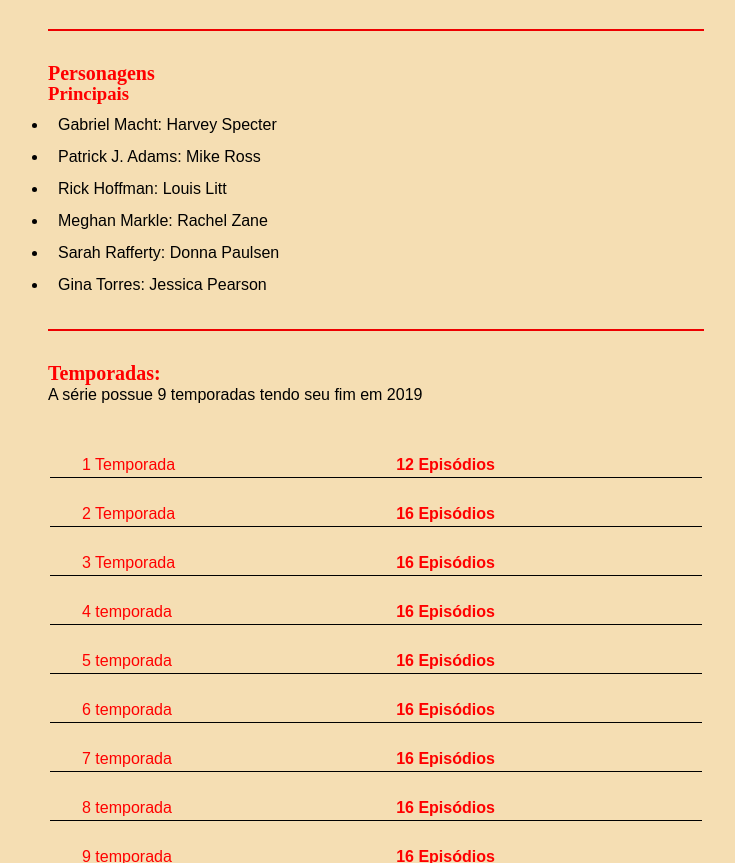
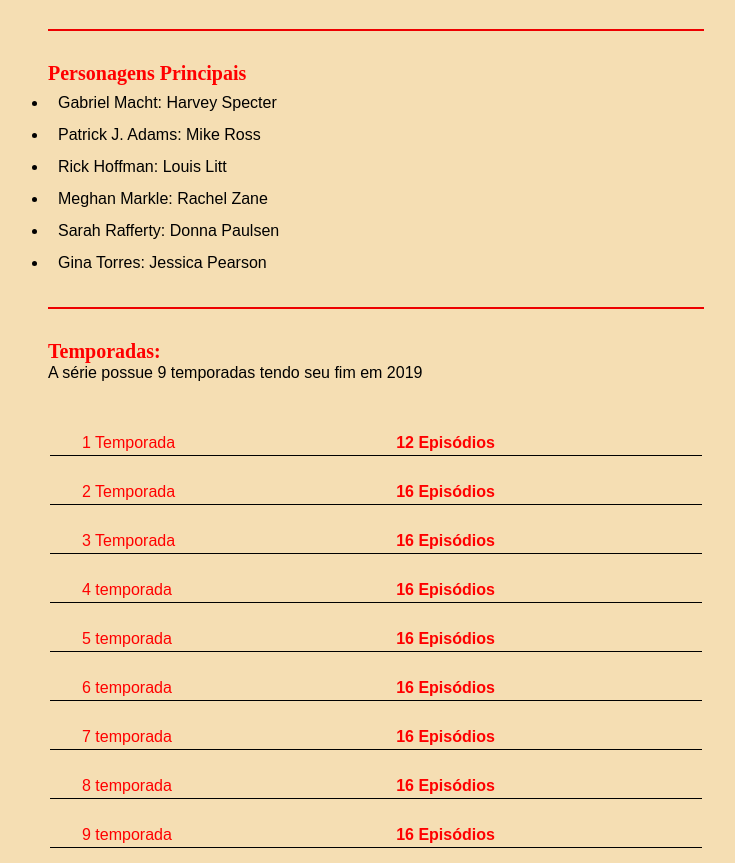
Before and after one commit to GuilhermeMoraes12bTI/suits, a plain HTML site: page index.html in a window 1280 px wide. Shown: the part 1055-1918 px from the top of the page, without its empty margins (264-999 px from the left). Drawn offline with Linux system fonts and the light colour scheme.

Commit message:
commit extra

```diff
--- a/index.html
+++ b/index.html
@@ -13,8 +13,7 @@
     <p>A série é rodada em torno de casos jurídicos sempre bem resolvidos, e com um toque de humor sarcástico, tudo isso dentro do escritório de advocacia "Pearson Hardman". Michael "Mike" Ross (Patrick J. Adams) é um garoto que foi expulso do colégio, mas com uma brilhante memória que lhe permitiu excelentes notas na prova de admissão em cursos de Direito, sem nunca ter obtido o diploma por não poder entrar em nenhuma faculdade.  Harvey Specter (Gabriel Macht), um dos melhores advogados de Manhattan, oferece-lhe emprego na capacidade de advogado associado depois de o pôr à prova. Devido à política da firma de aceitar apenas ex-alunos da Escola de Direito de Harvard, ambos mentem que Mike é um graduado que frequentou Harvard. Ao contrário do veterano Harvey, Ross cria vínculos com seus clientes. Harvey, com seu jeito frio, evita contato com Mike em assuntos que não sejam sobre trabalho. Mas no decorrer da série eles criam um forte vínculo de amizade um com outro, o que faz de Mike Ross o pupilo de Harvey, que ensina ao novato todos os truques sobre o ramo jurídico.</p>
     <hr>
     <div>
-    <h2 class="subtitulo">Personagens</h2>
-    <h3>Principais</h3>
+    <h2 class="subtitulo">Personagens Principais</h2>
    <ul>
     <li>Gabriel Macht: Harvey Specter </li>
     <li> Patrick J. Adams: Mike Ross</li>
```
